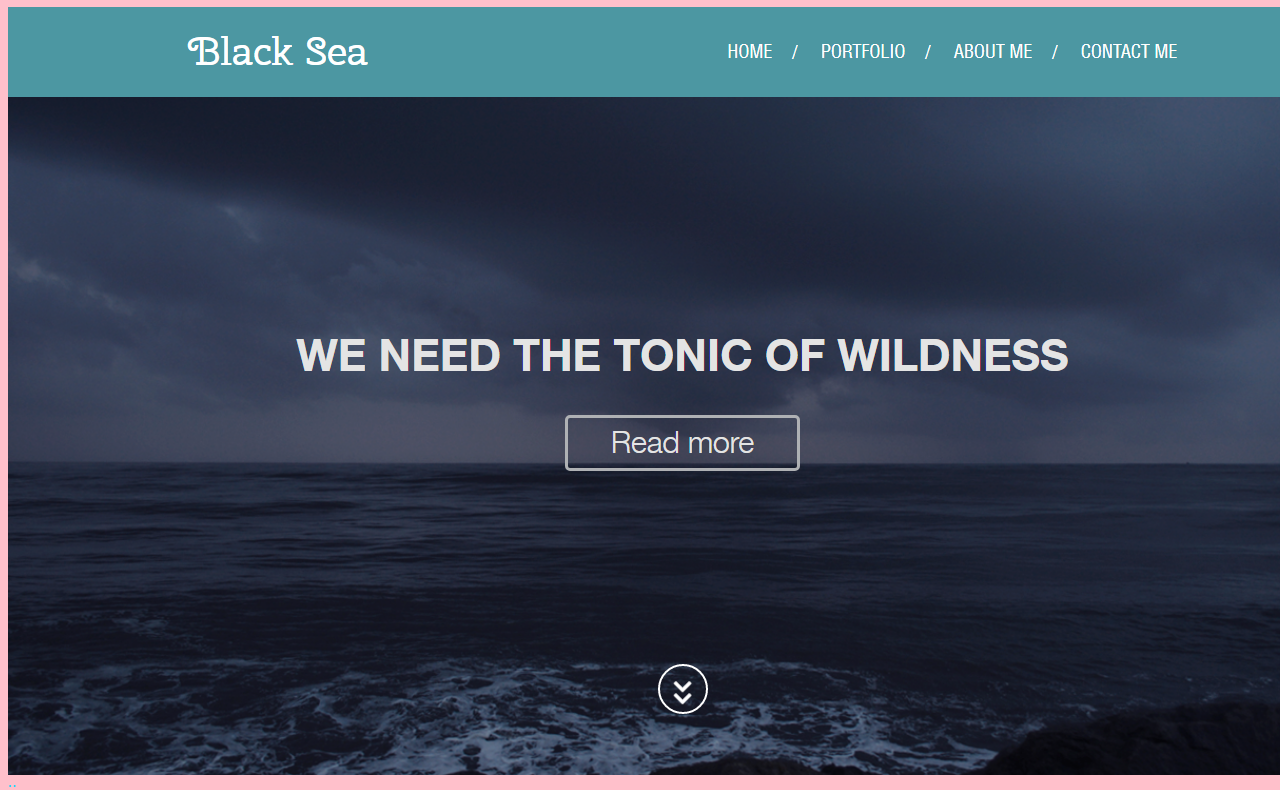
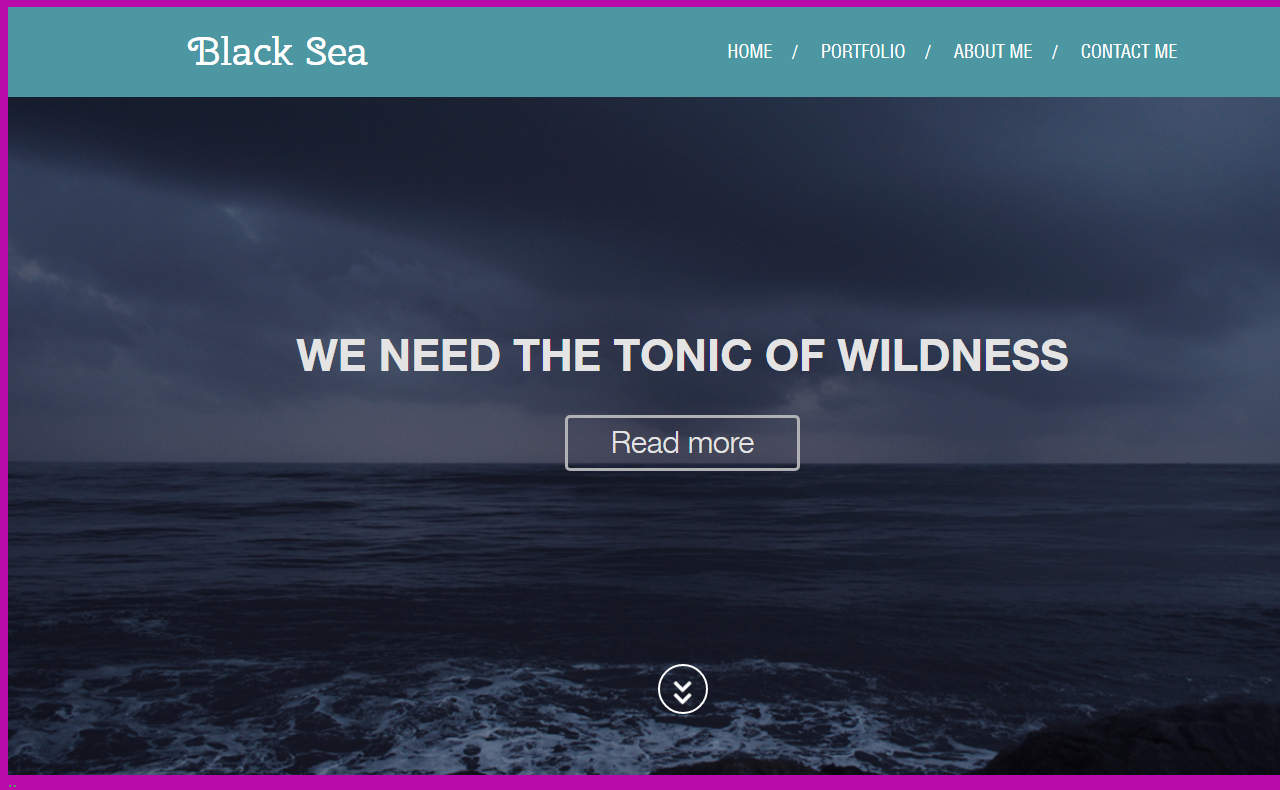
Before and after one commit to dmitriylu/gittest, a plain HTML site: page index.html in a window 1280 px wide. Shown: the part 73-863 px from the top of the page. Drawn offline with Linux system fonts and the light colour scheme.

Commit message:
Изменил цвет и фон

```diff
--- a/css/style.css
+++ b/css/style.css
@@ -1,6 +1,6 @@
  body {
-    background: pink;
-    color : rgb(0, 217, 255);
+    background: rgb(184, 11, 169);
+    color : rgb(40, 226, 71);
 }
 p {
     color : #d1501c;
```
